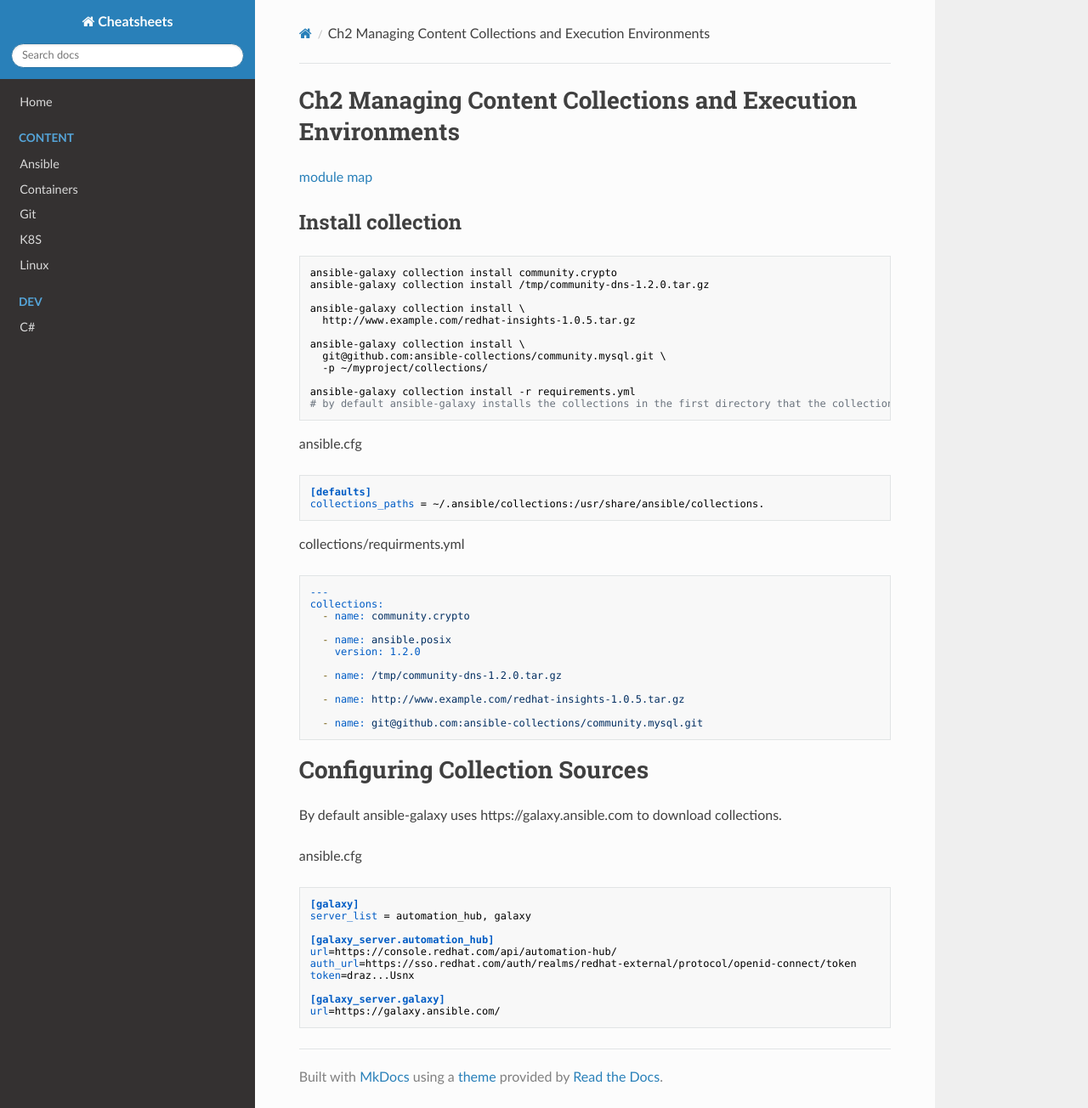
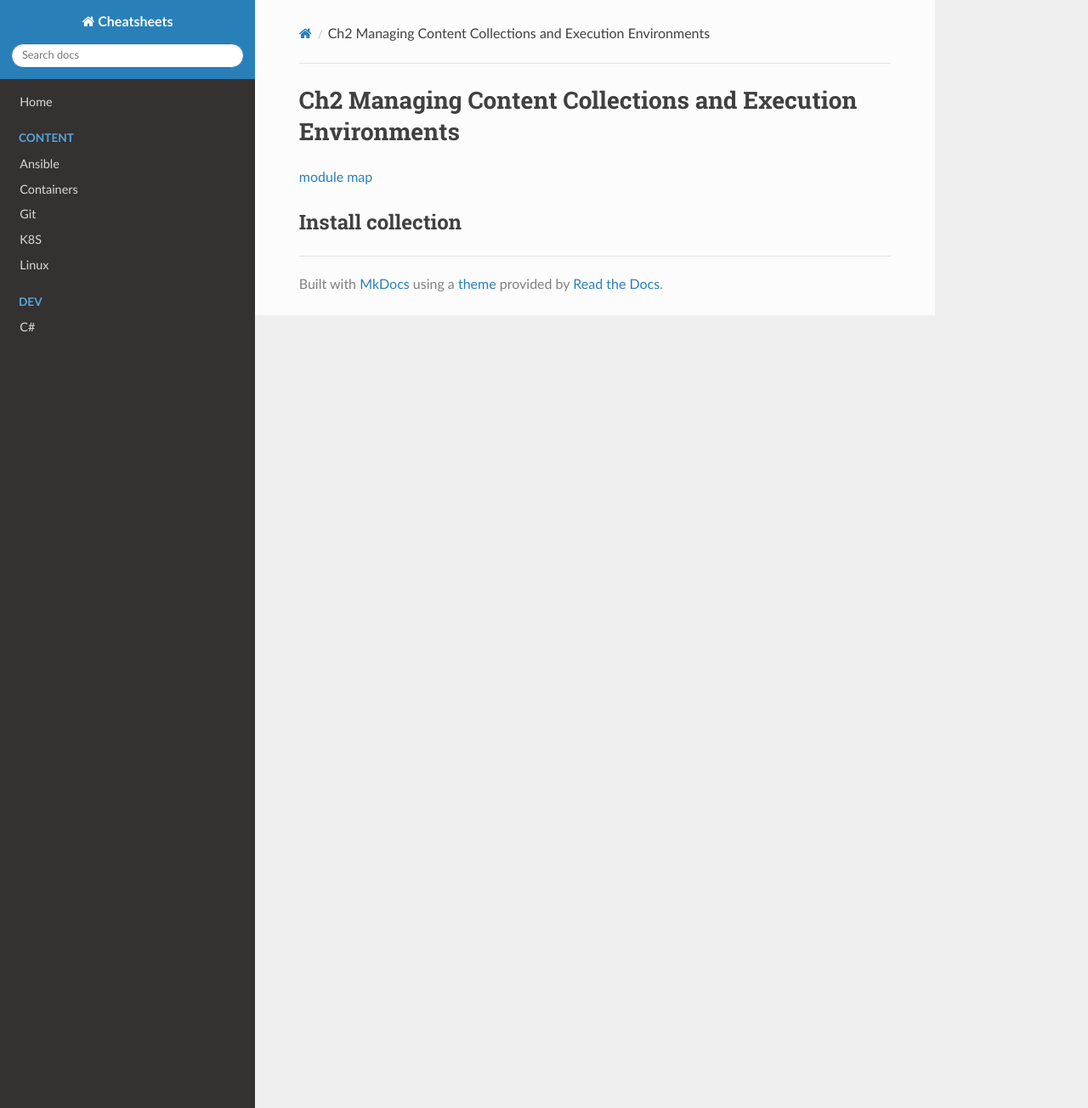
Before and after one commit to alextitov1/cheatsheets, an MkDocs documentation site: the page built from docs/ansible/do374-2.md, in a window 1280 px wide and 1304 px high. Shown: the whole window at 85% size. Built offline with MkDocs 1.6.1, drawn with Linux system fonts in a browser that asks for light colours; nearby versions of some CDN libraries.

Commit message:
sort ansible notes

````diff
--- a/docs/ansible/do374-2.md
+++ b/docs/ansible/do374-2.md
@@ -3,58 +3,3 @@
 [module map](https://github.com/ansible/ansible/blob/devel/lib/ansible/config/ansible_builtin_runtime.yml )
 
 ## Install collection
-
-```sh
-ansible-galaxy collection install community.crypto
-ansible-galaxy collection install /tmp/community-dns-1.2.0.tar.gz
-
-ansible-galaxy collection install \
-  http://www.example.com/redhat-insights-1.0.5.tar.gz
-
-ansible-galaxy collection install \
-  git@github.com:ansible-collections/community.mysql.git \
-  -p ~/myproject/collections/
-
-ansible-galaxy collection install -r requirements.yml
-# by default ansible-galaxy installs the collections in the first directory that the collections_paths directive points to
-```
-ansible.cfg
-```ini
-[defaults]
-collections_paths = ~/.ansible/collections:/usr/share/ansible/collections.
-```
-
-collections/requirments.yml
-```yml
----
-collections:
-  - name: community.crypto
-
-  - name: ansible.posix
-    version: 1.2.0
-
-  - name: /tmp/community-dns-1.2.0.tar.gz
-
-  - name: http://www.example.com/redhat-insights-1.0.5.tar.gz
-
-  - name: git@github.com:ansible-collections/community.mysql.git
-```
-
-
-# Configuring Collection Sources
-
-By default ansible-galaxy uses https://galaxy.ansible.com to download collections.
-
-ansible.cfg
-```ini
-[galaxy]
-server_list = automation_hub, galaxy
-
-[galaxy_server.automation_hub]
-url=https://console.redhat.com/api/automation-hub/
-auth_url=https://sso.redhat.com/auth/realms/redhat-external/protocol/openid-connect/token
-token=draz...Usnx
-
-[galaxy_server.galaxy]
-url=https://galaxy.ansible.com/
-```
````
Also changed, not shown: docs/ansible/AAP.md (added, +8 -0 lines), docs/ansible/Collections.md (added, +62 -0 lines), docs/ansible/do374-1.md (+1 -12 lines), docs/ansible/index.md (+4 -0 lines), 1 other file.
